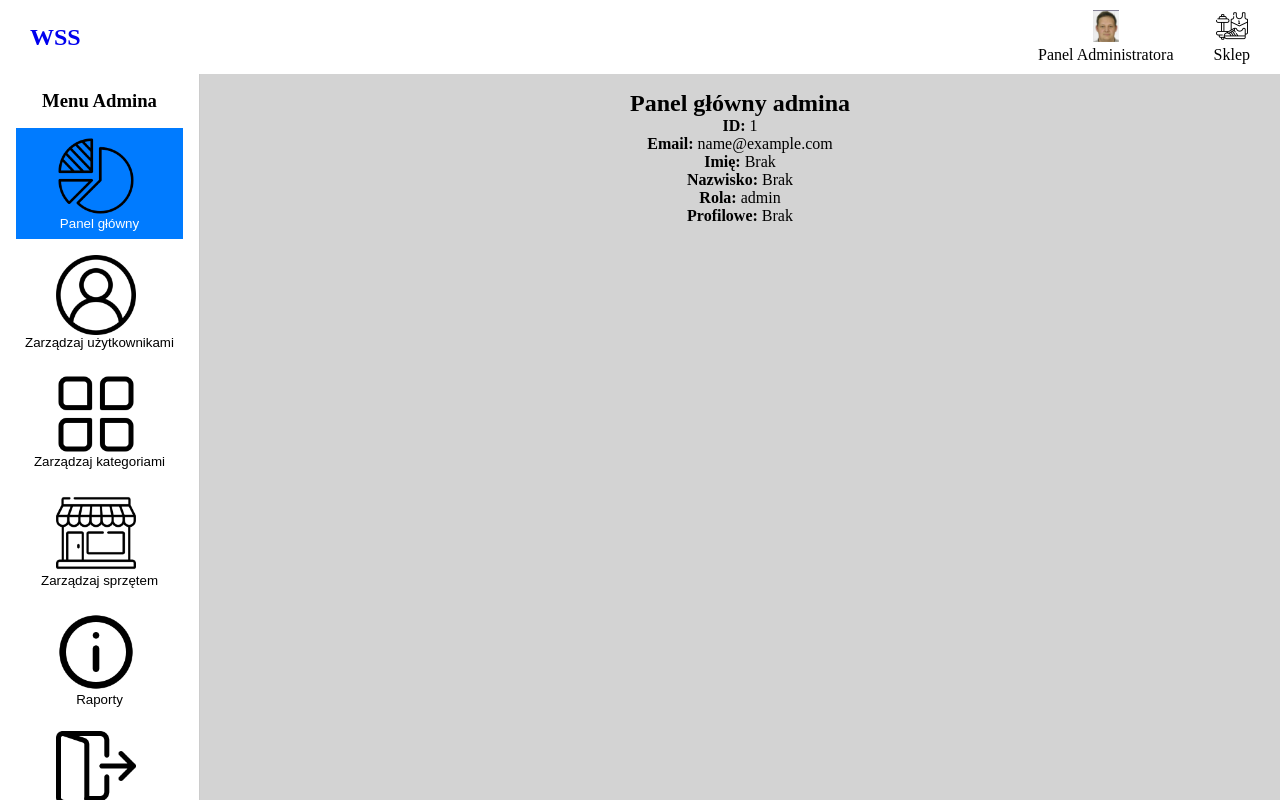
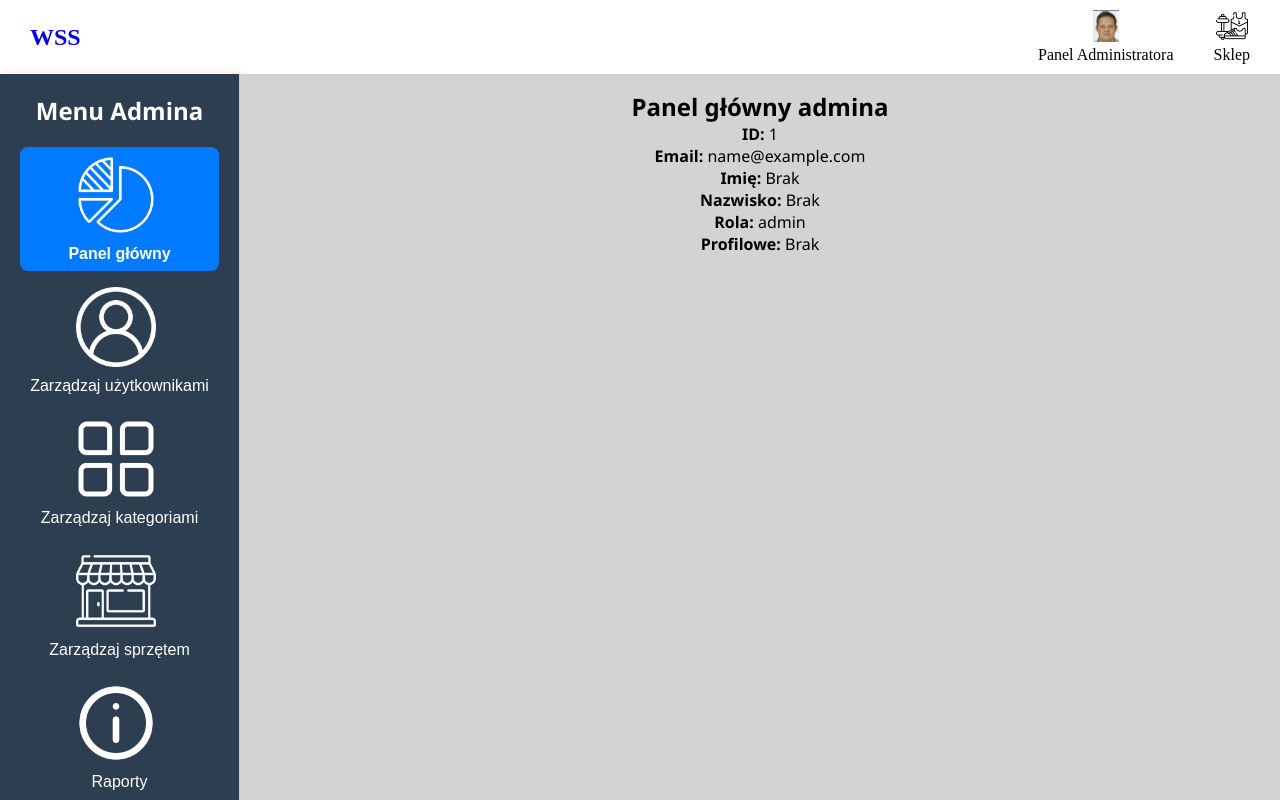
Before and after one commit to kacperoskyyy/ZSPP, a React (Create React App) app in the folder frontend/my-react-app/: page /admin-panel in a window 1280 px wide. Shown: the top 800 px of the page. Built offline with nearby package versions, Linux system fonts and the light colour scheme; no server answers; sample sign-in values are in the browser's storage.

Commit message:
ostylowanie userDashboard

```diff
--- /dev/null
+++ b/frontend/my-react-app/src/pages/UserDashboard.css
@@ -0,0 +1,72 @@
+/* src/pages/UserDashboard.css */
+
+/* Główny kontener */
+.dashboard-container {
+  display: flex;
+  min-height: 100vh;
+  background-color: #f0f2f5;
+  font-family: "Segoe UI", sans-serif;
+}
+
+/* Pasek boczny */
+.sidebar {
+  width: 240px;
+  background-color: #2c3e50;
+  color: white;
+  padding: 20px;
+  box-shadow: 2px 0 10px rgba(0, 0, 0, 0.1);
+}
+
+.sidebar h3 {
+  margin-bottom: 20px;
+  font-size: 1.5rem;
+}
+
+/* Lista menu */
+.sidebar-menu {
+  list-style: none;
+  padding: 0;
+  margin: 0;
+}
+
+/* Styl każdego przycisku */
+.menu-button {
+  display: flex;
+  align-items: center;
+  gap: 10px;
+  background: none;
+  border: none;
+  color: white;
+  padding: 10px 15px;
+  width: 100%;
+  text-align: left;
+  border-radius: 8px;
+  font-size: 16px;
+  cursor: pointer;
+  transition: background 0.2s ease;
+}
+
+.menu-button:hover {
+  background-color: #34495e;
+}
+
+.menu-button.active {
+  background-color: #1abc9c;
+  font-weight: bold;
+}
+
+/* Ikonki */
+.menu-icon {
+  width: 20px;
+  height: 20px;
+  filter: brightness(0) invert(1); /* Białe na ciemnym tle */
+}
+
+/* Główna zawartość */
+.User-Main-Content {
+  flex: 1;
+  padding: 30px;
+  background-color: #fff;
+  overflow-y: auto;
+  border-left: 1px solid #e0e0e0;
+}
--- a/frontend/my-react-app/src/pages/UserDashboard.js
+++ b/frontend/my-react-app/src/pages/UserDashboard.js
@@ -70,6 +70,7 @@
 // src/pages/UserDashboard.js
 import React, { useState } from "react";
 import { useAuth } from "../contexts/AuthContext";
+import "./UserDashboard.css";
 
 // Importujemy komponenty widoków
 import UserProfile from "../components/UserProfile";
```
